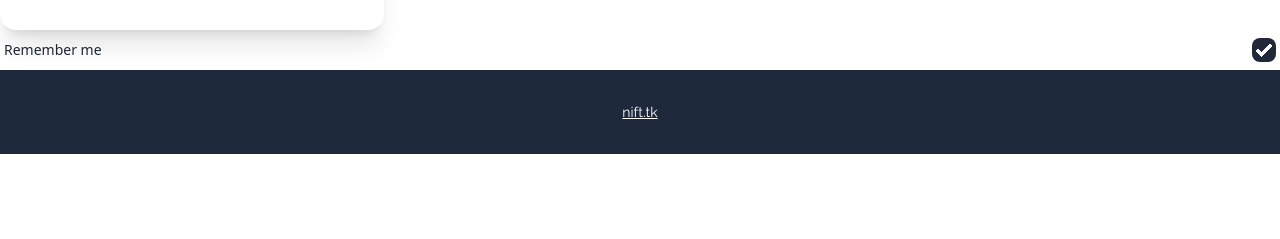
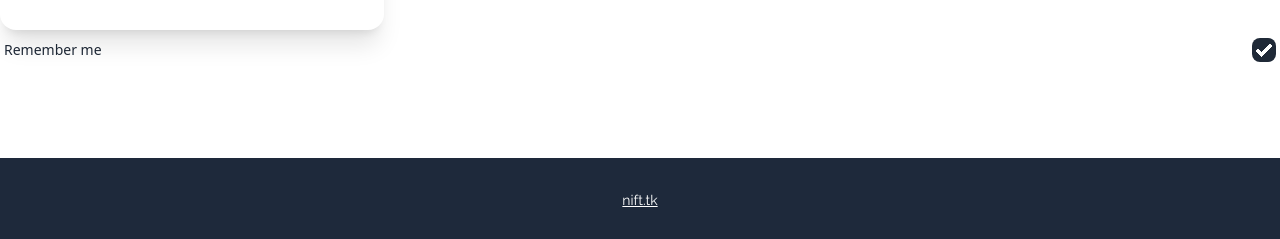
Before and after one commit to schezo817/NiFT, a Next.js app in the folder nift/: page / in a window 1280 px wide. Shown: the part 558-797 px from the top of the page. Built offline with nearby package versions, Linux system fonts and the light colour scheme; a web font is replaced by a local one.

Commit message:
Fix Footer

```diff
--- a/nift/components/Footer.tsx
+++ b/nift/components/Footer.tsx
@@ -2,12 +2,15 @@ import Link from "next/link";
 
 const Footer = () => {
     return (
-        <div id="Footer" className="bg-slate-800 py-8 px-6 flex justify-center">
-            <div className="font-raleway text-sm">
-                <Link href="/" className="link text-white">
-                    <span className="link text-white">nift.tk</span>
-                </Link>
+        <div className="fixed bottom-0 w-full">
+            <div id="Footer" className="bg-slate-800 py-8 px-6 flex justify-center">
+                <div className="font-raleway text-sm">
+                    <Link href="/" className="link text-white">
+                        <span className="link text-white">nift.tk</span>
+                    </Link>
+                </div>
             </div>
+
         </div>
     );
 };
```
